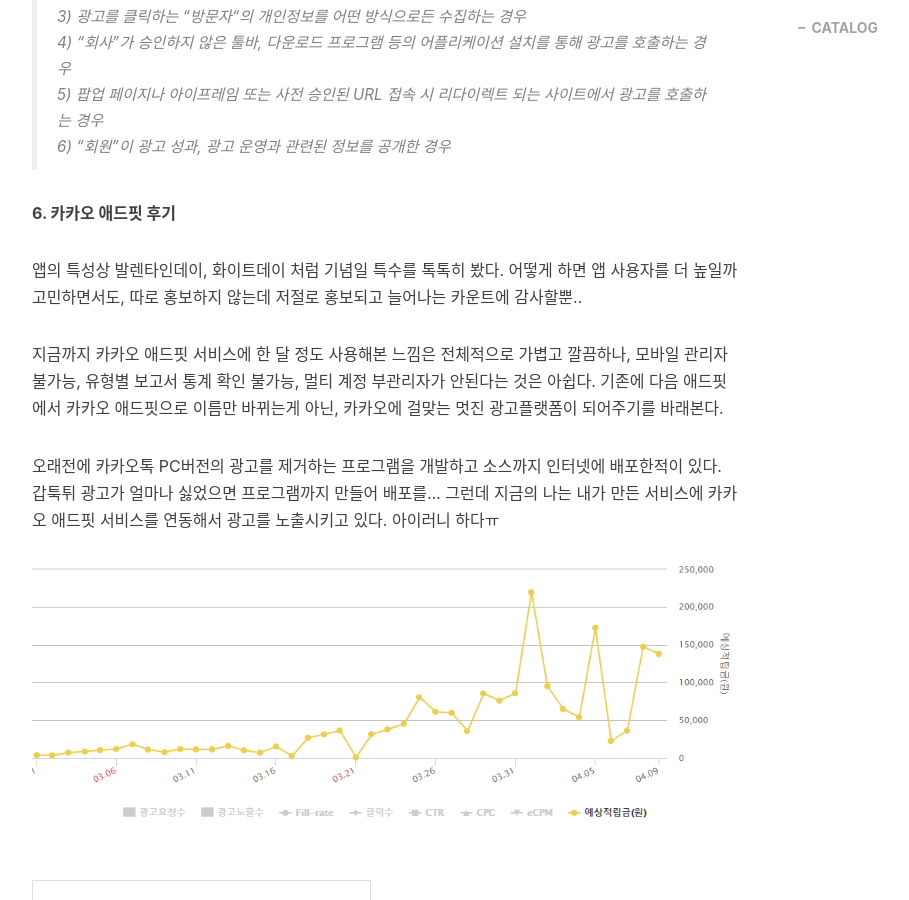
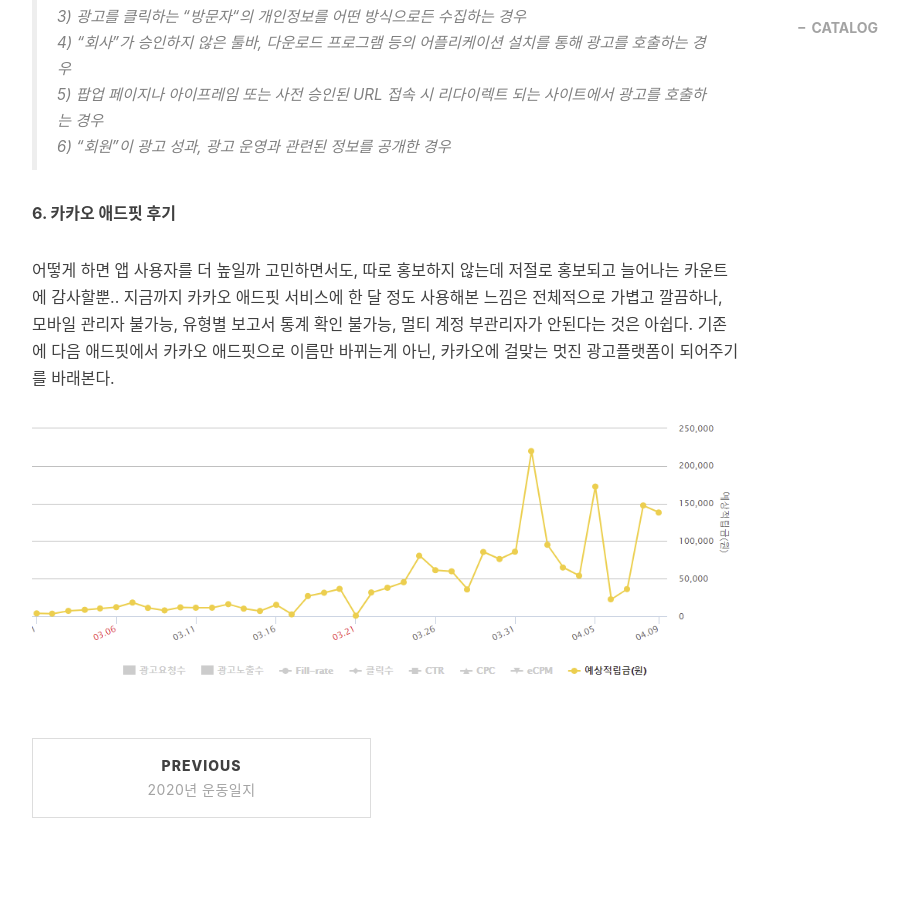
Before and after one commit to real21c/real21c.github.io, a Jekyll site: the page built from _posts/2021-03-24-kakao-adfit-apps.markdown, in a window 1280 px wide and 900 px high, scrolled down 2516 px. Shown: the whole window, without its empty margins (233-1142 px from the left). Built offline with Jekyll 4.4.1, drawn with Linux system fonts in a browser that asks for light colours; nearby versions of some CDN libraries; comment, search, counter and statistics services are not loaded.

Commit message:
Update 2021-03-24-kakao-adfit-apps.markdown
Update content

```diff
--- a/_posts/2021-03-24-kakao-adfit-apps.markdown
+++ b/_posts/2021-03-24-kakao-adfit-apps.markdown
@@ -58,10 +58,6 @@
 
 **6. 카카오 애드핏 후기**
 
-앱의 특성상 발렌타인데이, 화이트데이 처럼 기념일 특수를 톡톡히 봤다. 어떻게 하면 앱 사용자를 더 높일까 고민하면서도, 따로 홍보하지 않는데 저절로 홍보되고 늘어나는 카운트에 감사할뿐..
-
-지금까지 카카오 애드핏 서비스에 한 달 정도 사용해본 느낌은 전체적으로 가볍고 깔끔하나, 모바일 관리자 불가능, 유형별 보고서 통계 확인 불가능, 멀티 계정 부관리자가 안된다는 것은 아쉽다. 기존에 다음 애드핏에서 카카오 애드핏으로 이름만 바뀌는게 아닌, 카카오에 걸맞는 멋진 광고플랫폼이 되어주기를 바래본다.
-
-오래전에 카카오톡 PC버전의 광고를 제거하는 프로그램을 개발하고 소스까지 인터넷에 배포한적이 있다. 갑툭튀 광고가 얼마나 싫었으면 프로그램까지 만들어 배포를... 그런데 지금의 나는 내가 만든 서비스에 카카오 애드핏 서비스를 연동해서 광고를 노출시키고 있다. 아이러니 하다ㅠ
+어떻게 하면 앱 사용자를 더 높일까 고민하면서도, 따로 홍보하지 않는데 저절로 홍보되고 늘어나는 카운트에 감사할뿐.. 지금까지 카카오 애드핏 서비스에 한 달 정도 사용해본 느낌은 전체적으로 가볍고 깔끔하나, 모바일 관리자 불가능, 유형별 보고서 통계 확인 불가능, 멀티 계정 부관리자가 안된다는 것은 아쉽다. 기존에 다음 애드핏에서 카카오 애드핏으로 이름만 바뀌는게 아닌, 카카오에 걸맞는 멋진 광고플랫폼이 되어주기를 바래본다.
 
 ![kakao-adfit3.png](/img/in-post/kakao-adfit3.png)
```
